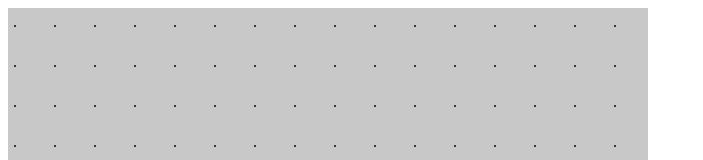
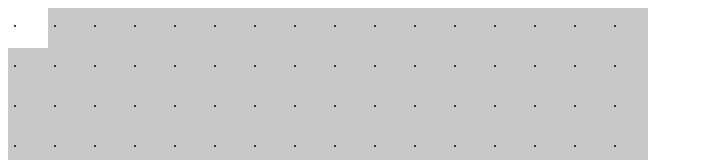
Before and after one commit to taboca/TelaSocial-Grid-Type, a plain HTML site: page editor.html in a window 1280 px wide. In both pictures the pointer is over the element 28 px from the left and 28 px from the top of the page. Shown: the top 160 px of the page, without its empty margins (0-703 px from the left). Drawn offline with Linux system fonts and the light colour scheme.

Commit message:
New editor

```diff
--- a/editor.html
+++ b/editor.html
@@ -20,6 +20,7 @@
 		el2 = e.target.getAttribute('id');
 	 	makeElements(el1,el2);
 	});
+
    } );
 
 	var index = 0;
@@ -87,6 +88,7 @@
 	padding:5px;
 	margin:0;
    }
+   .editCell:hover { background-color:white }
    .editCell * { margin:0; padding:0 }
   .c {
 	background-color:rgba(0,0,0,.5);
```
